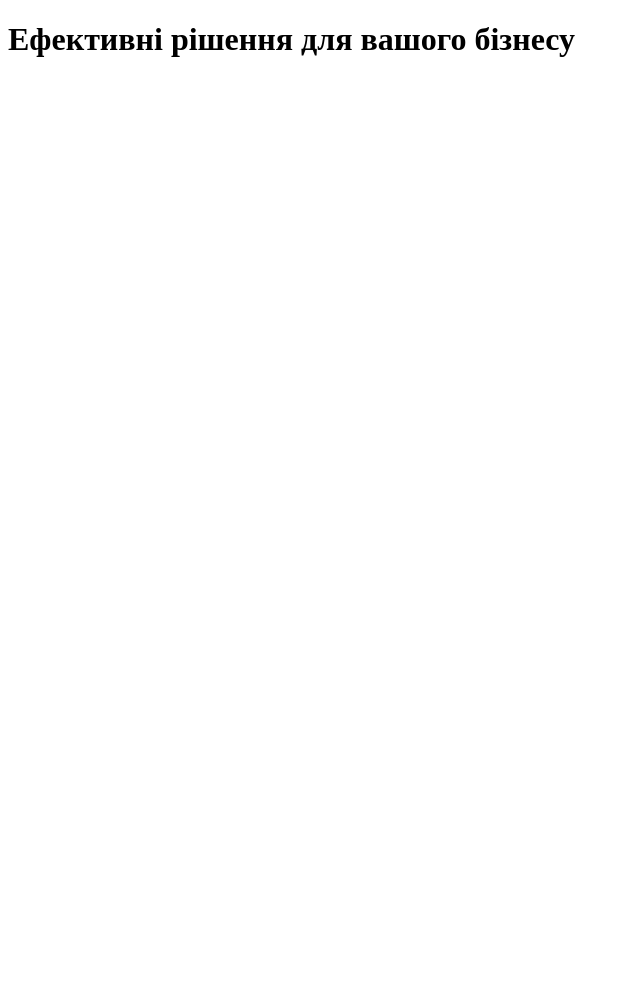
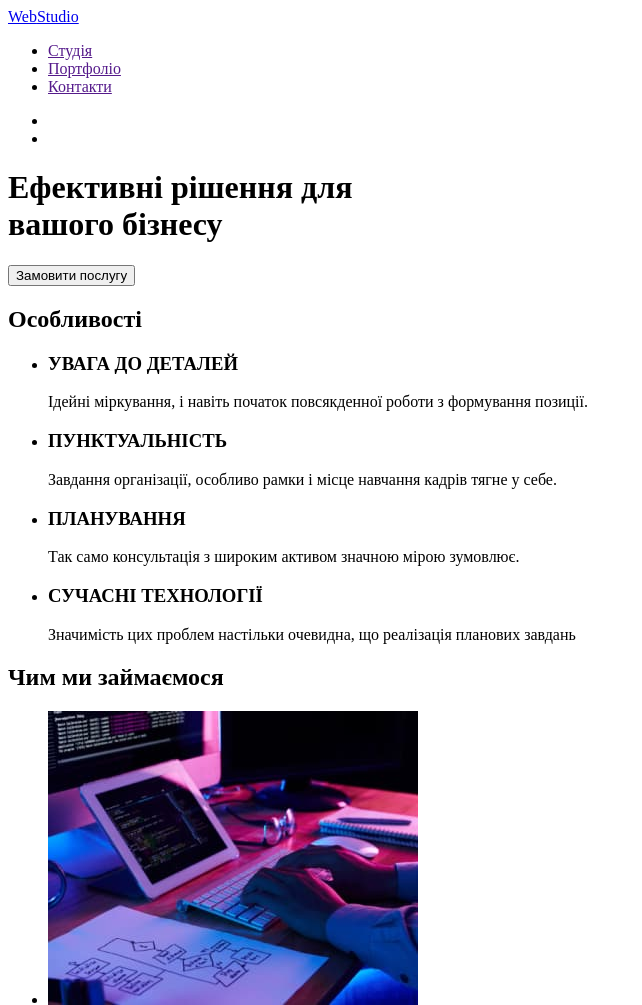
Before and after one commit to BolotinAlexey/goit-markup-hw-01, a plain HTML site: page index.html in a window 1280 px wide. Shown: the top 1005 px of the page, without its empty margins (0-642 px from the left). Before the commit the page ends 800 px from the top, so only its background shows below. Drawn offline with Linux system fonts and the light colour scheme.

Commit message:
Added images,create header and 2 sections

```diff
--- a/index.html
+++ b/index.html
@@ -1,24 +1,88 @@
 <!DOCTYPE html>
-<html lang="en">
+<html lang="ua">
   <head>
     <meta charset="UTF-8" />
     <meta name="viewport" content="width=device-width, initial-scale=1.0" />
     <title>Document</title>
   </head>
   <body>
-    <div class="container">
     <!-- Header -->
     <header>
-        <nav></nav>
+      <!-- Navigation -->
+      <nav>
+        <a href="/" lang="en"><span>Web</span>Studio</a>
+        <ul>
+          <li><a href="">Студія</a></li>
+          <li><a href="">Портфоліо</a></li>
+          <li><a href="">Контакти</a></li>
+        </ul>
+      </nav>
+
+      <!-- Contacts -->
+      <ul>
+        <li><a href=""></a></li>
+        <li><a href=""></a></li>
+      </ul>
+
+      <!-- Poster -->
+      <div>
+        <h1>Ефективні рішення для <br />вашого бізнесу</h1>
+        <button>Замовити послугу</button>
+      </div>
     </header>
 
     <!-- Unique page content -->
     <main>
-        <h1>Ефективні рішення для вашого бізнесу</h1>
+      <!-- Features -->
+      <section>
+        <h2>Особливості</h2>
+        <ul>
+          <li>
+            <h3>УВАГА ДО ДЕТАЛЕЙ</h3>
+            <p>Ідейні міркування, і навіть початок повсякденної роботи з формування позиції.</p>
+          </li>
+
+          <li>
+            <h3>ПУНКТУАЛЬНІСТЬ</h3>
+            <p>Завдання організації, особливо рамки і місце навчання кадрів тягне у себе.</p>
+          </li>
+
+          <li>
+            <h3>ПЛАНУВАННЯ</h3>
+            <p>Так само консультація з широким активом значною мірою зумовлює.</p>
+          </li>
+
+          <li>
+            <h3>СУЧАСНІ ТЕХНОЛОГІЇ</h3>
+            <p>Значимість цих проблем настільки очевидна, що реалізація планових завдань</p>
+          </li>
+        </ul>
+      </section>
+
+      <!-- What are we doing? -->
+
+      <section>
+        <h2>Чим ми займаємося</h2>
+        <ul>
+          <li>
+            <img src="/images/box 1.jpg" alt="Програмування" width="370" height="294" />
+          </li>
+          <li>
+            <img src="/images/box 2.jpg" alt="Адаптівний дізайн" width="370" height="294" />
+          </li>
+          <li>
+            <img
+              src="/images/box 3.jpg"
+              alt="Підбір різноманітних палітри кольорів"
+              width="370"
+              height="294"
+            />
+          </li>
+        </ul>
+      </section>
     </main>
 
     <!-- Footer -->
     <footer></footer>
-    </div>
   </body>
 </html>
```
Also changed, not shown: images/box 1.jpg (added), images/box 2.jpg (added), images/box 3.jpg (added), images/igor.jpg (added), images/mihailo.jpg (added), images/mykola.jpg (added), images/olga.jpg (added). Lines whose indentation alone changed are shown as unchanged.
